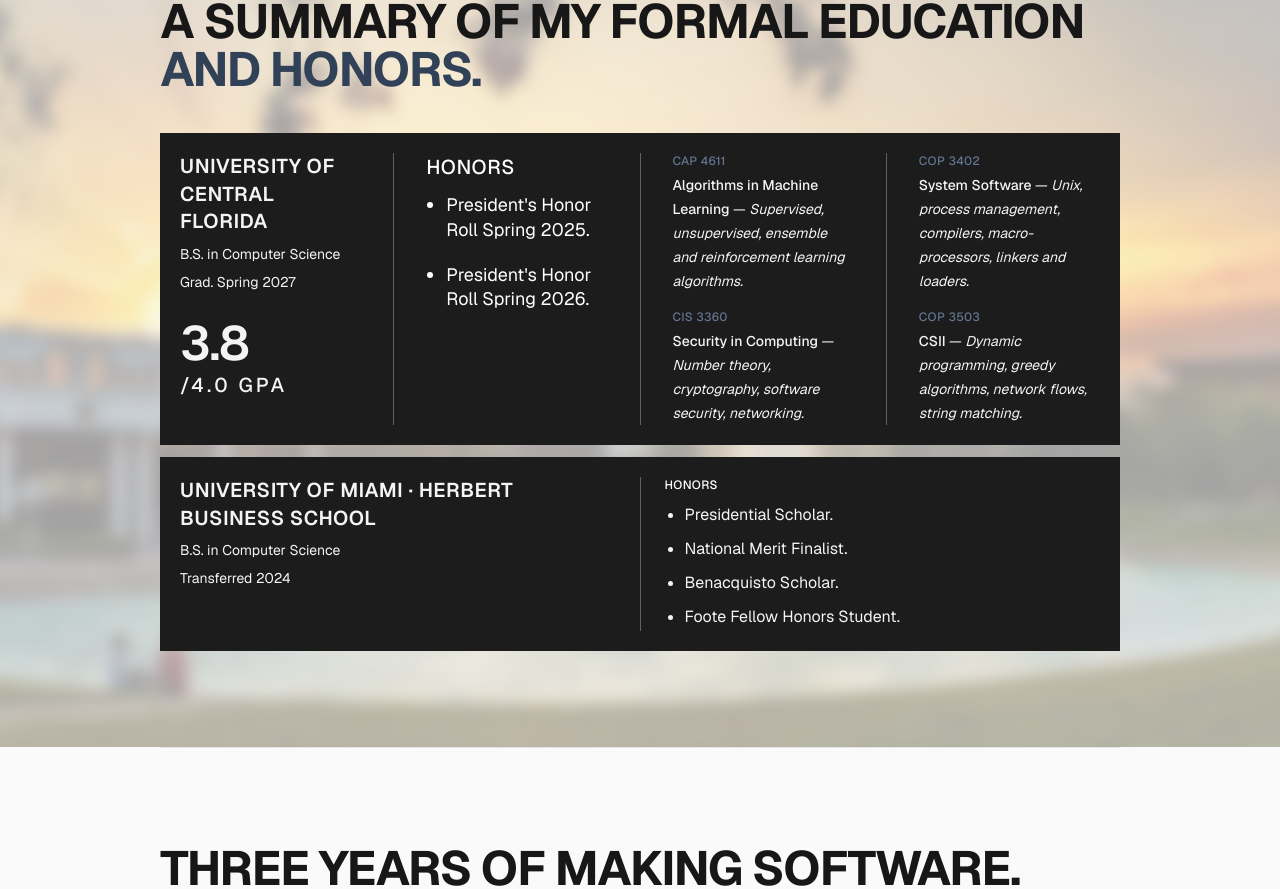
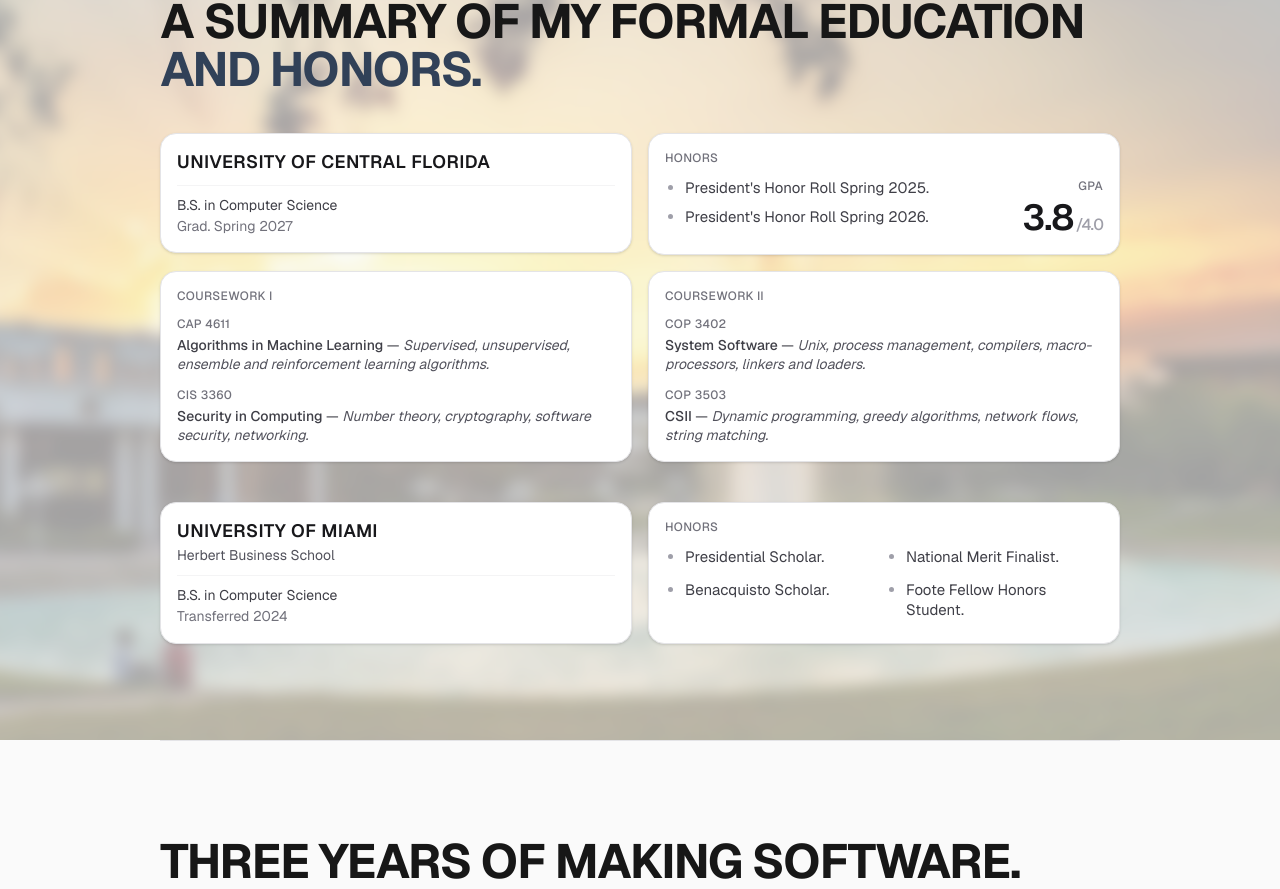
Before and after one commit to demetripappas123/DemetriPappas2026, a Next.js app: page / in a window 1280 px wide. Shown: the part 900-1789 px from the top of the page. Built offline with nearby package versions, Linux system fonts and the light colour scheme; no server answers.

Commit message:
updated the styles of the education section

```diff
--- a/src/app/layout.tsx
+++ b/src/app/layout.tsx
@@ -12,9 +12,24 @@
   subsets: ["latin"],
 });
 
+const siteUrl = process.env.NEXT_PUBLIC_SITE_URL ?? "https://demetripappas.com";
+
 export const metadata: Metadata = {
-  title: "Create Next App",
-  description: "Generated by create next app",
+  metadataBase: new URL(siteUrl),
+  title: {
+    default: "Demetri Pappas",
+    template: "%s | Demetri Pappas",
+  },
+  description:
+    "Portfolio of Demetri Pappas — software engineer, full-stack developer, and ML engineer.",
+  openGraph: {
+    type: "website",
+    url: siteUrl,
+    siteName: "Demetri Pappas",
+    title: "Demetri Pappas",
+    description:
+      "Portfolio of Demetri Pappas — software engineer, full-stack developer, and ML engineer.",
+  },
 };
 
 export default function RootLayout({
--- a/src/components/Education.tsx
+++ b/src/components/Education.tsx
@@ -70,224 +70,209 @@
   classes: [],
 };
 
-function CardLabel({
-  children,
-  large = false,
-  prominent = false,
-  white = false,
-}: {
-  children: React.ReactNode;
-  large?: boolean;
-  prominent?: boolean;
-  white?: boolean;
-}) {
+const educationCardClassName =
+  "flex flex-col rounded-2xl border border-zinc-200 bg-white p-3 shadow-sm sm:p-4";
+
+const educationCardCompactClassName =
+  "flex flex-col rounded-2xl border border-zinc-200 bg-white p-3 shadow-sm sm:p-4";
+
+function SectionLabel({ children }: { children: React.ReactNode }) {
   return (
-    <p
-      className={
-        prominent
-          ? "text-lg font-medium uppercase tracking-wide text-white sm:text-xl"
-          : white
-            ? "text-xs font-medium uppercase tracking-wide text-white"
-            : large
-              ? "text-sm font-medium uppercase tracking-wide text-slate-500 sm:text-base dark:text-slate-400"
-              : "text-xs font-medium uppercase tracking-wide text-slate-500 dark:text-slate-400"
-      }
-    >
+    <p className="text-xs font-medium uppercase tracking-wide text-zinc-500">
       {children}
     </p>
   );
 }
 
-function CourseCode({ children }: { children: React.ReactNode }) {
-  return (
-    <p className="text-xs font-medium uppercase tracking-wide text-slate-500 dark:text-slate-400">
-      {children}
-    </p>
-  );
-}
-
-function SchoolHeader({
-  item,
-  large = false,
-}: {
-  item: School;
-  large?: boolean;
-}) {
-  return (
-    <>
-      <h3
-        className={
-          large
-            ? "text-lg font-semibold uppercase leading-snug tracking-wide text-zinc-100 sm:text-xl"
-            : "text-base font-semibold uppercase leading-snug tracking-wide text-zinc-100 sm:text-lg"
-        }
-      >
-        {item.school}
-        {item.subtitle && (
-          <>
-            {" · "}
-            {item.subtitle}
-          </>
-        )}
-      </h3>
-      <ul className="mt-1.5 space-y-1">
-        {item.degrees.map((degree) => (
-          <li key={degree} className="text-sm leading-6 text-zinc-100">
-            {degree}
-          </li>
-        ))}
-        <li className="text-sm leading-6 text-zinc-100">{item.dates}</li>
-      </ul>
-    </>
-  );
-}
-
-function GpaLine({ gpa, large = false }: { gpa: string; large?: boolean }) {
-  if (large) {
-    return (
-      <div>
-        <p className="text-4xl leading-none font-semibold tracking-tight text-zinc-100 sm:text-5xl">
-          {gpa}
-        </p>
-        <p className="mt-1 text-lg font-medium uppercase tracking-[0.15em] text-zinc-100 sm:text-xl">
-          /4.0 GPA
-        </p>
-      </div>
-    );
-  }
-
-  return (
-    <p className="text-3xl font-semibold tracking-tight text-zinc-100 sm:text-4xl">
-      {gpa}
-    </p>
-  );
-}
-
-function HonorsList({
-  honors,
-  largeLabel = false,
-  largeText = false,
-  prominent = false,
-  whiteLabel = false,
-}: {
-  honors: string[];
-  largeLabel?: boolean;
-  largeText?: boolean;
-  prominent?: boolean;
-  whiteLabel?: boolean;
-}) {
-  return (
-    <>
-      <CardLabel large={largeLabel} prominent={prominent} white={whiteLabel}>
-        Honors
-      </CardLabel>
-      <ul
-        className={
-          prominent
-            ? "mt-3 list-disc space-y-5 pl-5 marker:text-white"
-            : largeText
-              ? "mt-2 list-disc space-y-1.5 pl-5 marker:text-zinc-100"
-              : "mt-2 space-y-1.5"
-        }
-      >
-        {honors.map((honor) => (
-          <li
-            key={honor}
-            className={
-              prominent
-                ? "text-base leading-snug text-white sm:text-lg"
-                : largeText
-                  ? "text-base leading-7 text-zinc-100"
-                  : "text-sm leading-6 text-zinc-100"
-            }
-          >
-            {honor}
-          </li>
-        ))}
-      </ul>
-    </>
-  );
-}
-
-function CourseList({ courses }: { courses: Course[] }) {
-  return (
-    <ul className="space-y-4">
-      {courses.map((course) => (
-        <li key={course.code}>
-          <CourseCode>{course.code}</CourseCode>
-          <p className="mt-1 text-sm leading-6 text-zinc-100">
-            <span className="font-medium">{course.name}</span>
-            {" — "}
-            <span className="italic">{course.description}</span>
-          </p>
-        </li>
-      ))}
-    </ul>
-  );
-}
-
-function UcfCard({
-  item,
+function EducationCard({
+  children,
+  className = "",
+  compact = false,
   variants = fadeUpItem,
 }: {
-  item: School;
-  variants?: typeof fadeUpItem;
-}) {
-  const [classColOne, classColTwo] = [
-    item.classes.slice(0, 2),
-    item.classes.slice(2, 4),
-  ];
-
-  return (
-    <FadeIn as="li" variants={variants} className="bg-[#1c1c1c] p-4 sm:p-5">
-      <div className="flex flex-col gap-6 lg:flex-row lg:items-stretch lg:gap-8">
-        <div className="flex min-h-[14rem] flex-1 flex-col lg:min-h-[16rem]">
-          <div className="flex flex-1 flex-col">
-            <SchoolHeader item={item} large />
-          </div>
-          <div className="flex flex-1 items-center">
-            <GpaLine gpa={item.gpa} large />
-          </div>
-        </div>
-
-        <div className="flex flex-1 flex-col lg:border-l lg:border-zinc-200/35 lg:pl-8">
-          <HonorsList honors={item.honors} prominent />
-        </div>
-
-        <div className="flex flex-1 flex-col lg:border-l lg:border-zinc-200/35 lg:pl-8">
-          <CourseList courses={classColOne} />
-        </div>
-
-        <div className="flex flex-1 flex-col lg:border-l lg:border-zinc-200/35 lg:pl-8">
-          <CourseList courses={classColTwo} />
-        </div>
-      </div>
-    </FadeIn>
-  );
-}
-
-function MiamiCard({
-  item,
-  variants = fadeUpItem,
-}: {
-  item: School;
+  children: React.ReactNode;
+  className?: string;
+  compact?: boolean;
   variants?: typeof fadeUpItem;
 }) {
   return (
     <FadeIn
       as="li"
       variants={variants}
-      className="flex min-w-0 flex-col bg-[#1c1c1c] p-4 sm:p-5"
+      className={`${compact ? educationCardCompactClassName : `${educationCardClassName} h-full`} ${className}`.trim()}
     >
-      <div className="flex h-full flex-col gap-6 sm:flex-row sm:gap-6">
-        <div className="flex min-w-0 flex-1 flex-col">
-          <SchoolHeader item={item} large />
-        </div>
+      {children}
+    </FadeIn>
+  );
+}
 
-        <div className="min-w-0 flex-1 sm:border-l sm:border-zinc-200/35 sm:pl-6">
-          <HonorsList honors={item.honors} largeText whiteLabel />
-        </div>
+function SchoolOverviewCard({
+  item,
+  className = "",
+  compact = false,
+  variants = fadeUpItem,
+}: {
+  item: School;
+  className?: string;
+  compact?: boolean;
+  variants?: typeof fadeUpItem;
+}) {
+  return (
+    <EducationCard className={className} compact={compact} variants={variants}>
+      <h3 className="text-base font-semibold uppercase leading-snug tracking-wide text-zinc-900 sm:text-lg">
+        {item.school}
+      </h3>
+      {item.subtitle ? (
+        <p className="mt-0.5 text-sm leading-snug text-zinc-600">{item.subtitle}</p>
+      ) : null}
+
+      <ul className="mt-2.5 space-y-0.5 border-t border-zinc-100 pt-2.5">
+        {item.degrees.map((degree) => (
+          <li key={degree} className="text-sm leading-snug text-zinc-700">
+            {degree}
+          </li>
+        ))}
+        <li className="text-sm leading-snug text-zinc-500">{item.dates}</li>
+      </ul>
+    </EducationCard>
+  );
+}
+
+function GpaInline({ gpa }: { gpa: string }) {
+  return (
+    <div className="shrink-0 self-start text-left leading-none sm:text-right">
+      <p className="text-[10px] font-medium uppercase tracking-wide text-zinc-500 sm:text-xs">
+        GPA
+      </p>
+      <p className="mt-1 text-3xl font-semibold tracking-tight text-zinc-900 sm:text-4xl">
+        {gpa}
+        <span className="ml-0.5 text-sm font-medium text-zinc-400 sm:text-base">
+          /4.0
+        </span>
+      </p>
+    </div>
+  );
+}
+
+function HonorsCard({
+  honors,
+  label = "Honors",
+  gpa,
+  compact = false,
+  columns = false,
+  fillHeight = false,
+  className = "",
+  variants = fadeUpItem,
+}: {
+  honors: string[];
+  label?: string;
+  gpa?: string;
+  compact?: boolean;
+  columns?: boolean;
+  fillHeight?: boolean;
+  className?: string;
+  variants?: typeof fadeUpItem;
+}) {
+  return (
+    <EducationCard
+      compact={compact}
+      className={`${fillHeight ? "h-full" : ""} ${className}`.trim()}
+      variants={variants}
+    >
+      <SectionLabel>{label}</SectionLabel>
+      <div
+        className={`mt-2.5 flex flex-col gap-4 sm:mt-3 sm:flex-row sm:items-start sm:gap-5${fillHeight ? " flex-1" : ""}`}
+      >
+        <ul
+          className={
+            columns
+              ? "min-w-0 flex-1 list-disc pl-5 marker:text-zinc-400 grid grid-cols-1 gap-x-6 gap-y-2.5 sm:grid-cols-2 sm:gap-y-3"
+              : "min-w-0 flex-1 list-disc space-y-2 pl-5 marker:text-zinc-400"
+          }
+        >
+          {honors.map((honor) => (
+            <li key={honor} className="text-sm leading-snug text-zinc-700 sm:text-[0.9375rem]">
+              {honor}
+            </li>
+          ))}
+        </ul>
+        {gpa ? <GpaInline gpa={gpa} /> : null}
       </div>
+    </EducationCard>
+  );
+}
+
+function CoursesCard({
+  courses,
+  label = "Coursework",
+  variants = fadeUpItem,
+}: {
+  courses: Course[];
+  label?: string;
+  variants?: typeof fadeUpItem;
+}) {
+  return (
+    <EducationCard variants={variants}>
+      <SectionLabel>{label}</SectionLabel>
+      <ul className="mt-3 space-y-3">
+        {courses.map((course) => (
+          <li key={course.code}>
+            <p className="text-xs font-medium uppercase tracking-wide text-zinc-500">
+              {course.code}
+            </p>
+            <p className="mt-1 text-sm leading-snug text-zinc-700">
+              <span className="font-medium">{course.name}</span>
+              {" — "}
+              <span className="italic text-zinc-600">{course.description}</span>
+            </p>
+          </li>
+        ))}
+      </ul>
+    </EducationCard>
+  );
+}
+
+function splitInHalf<T>(items: T[]): [T[], T[]] {
+  const midpoint = Math.ceil(items.length / 2);
+  return [items.slice(0, midpoint), items.slice(midpoint)];
+}
+
+function SchoolEducationGrid({ item }: { item: School }) {
+  const [coursesOne, coursesTwo] = splitInHalf(item.classes);
+  const hasCourses = item.classes.length > 0;
+
+  if (hasCourses) {
+    return (
+      <div className="flex flex-col gap-3 sm:gap-4">
+        <FadeIn
+          as="ul"
+          variants={staggerGroup}
+          className="grid grid-cols-1 items-start gap-3 sm:grid-cols-2 sm:gap-4"
+        >
+          <SchoolOverviewCard item={item} compact />
+          <HonorsCard honors={item.honors} gpa={item.gpa} compact />
+        </FadeIn>
+
+        <FadeIn
+          as="ul"
+          variants={staggerGroup}
+          className="grid auto-rows-fr grid-cols-1 gap-3 sm:grid-cols-2 sm:gap-4"
+        >
+          <CoursesCard courses={coursesOne} label="Coursework I" />
+          <CoursesCard courses={coursesTwo} label="Coursework II" />
+        </FadeIn>
+      </div>
+    );
+  }
+
+  return (
+    <FadeIn
+      as="ul"
+      variants={staggerGroup}
+      className="grid grid-cols-1 items-stretch gap-3 sm:grid-cols-2 sm:gap-4"
+    >
+      <SchoolOverviewCard item={item} compact className="h-full" />
+      <HonorsCard honors={item.honors} compact columns fillHeight className="h-full" />
     </FadeIn>
   );
 }
@@ -322,15 +307,10 @@
           <span className="text-slate-700 dark:text-slate-500">and honors.</span>
         </FadeIn>
 
-        <FadeIn
-          as="ul"
-          variants={staggerGroup}
-          className="mt-10 flex flex-col gap-3"
-        >
-          <UcfCard item={ucf} />
-
-          <MiamiCard item={miami} />
-        </FadeIn>
+        <div className="mt-10 flex flex-col gap-8 sm:gap-10">
+          <SchoolEducationGrid item={ucf} />
+          <SchoolEducationGrid item={miami} />
+        </div>
       </EducationDockBridge>
     </FadeIn>
   );
```
Also changed, not shown: 1 other file (tests, documents, lock files or other folders).
